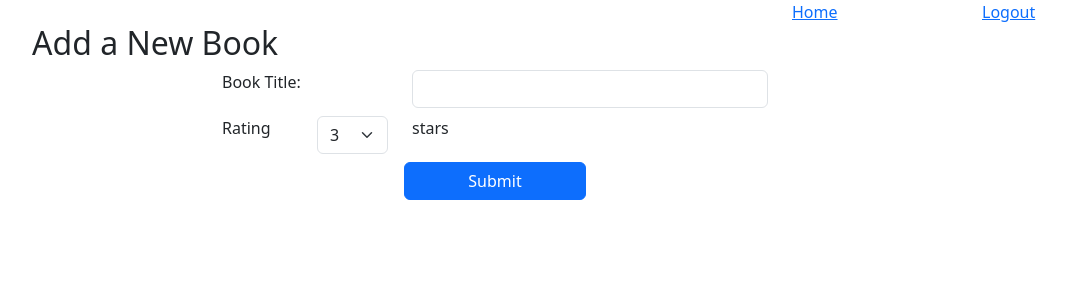
After one commit to hope-crichlow/biblioteq, a Flask app: template biblioteq_app/templates/add_book.html in a window 1280 px wide. The commit adds this page. Shown: the top 300 px of the page, without its empty margins (50-1116 px from the left). Run offline with Flask 3, Linux system fonts and the light colour scheme; the template is opened without the code that fills it, so the values that code supplies are empty.

Commit message:
modified keys and added basic framing

```diff
--- /dev/null
+++ b/biblioteq_app/templates/add_book.html
@@ -0,0 +1,58 @@
+<!DOCTYPE html>
+<html lang="en">
+	<head>
+		<meta charset="UTF-8" />
+		<meta http-equiv="X-UA-Compatible" content="IE=edge" />
+		<meta name="viewport" content="width=device-width, initial-scale=1.0" />
+		<link
+			href="https://cdn.jsdelivr.net/npm/bootstrap@5.3.0-alpha2/dist/css/bootstrap.min.css"
+			rel="stylesheet"
+			integrity="sha384-aFq/bzH65dt+w6FI2ooMVUpc+21e0SRygnTpmBvdBgSdnuTN7QbdgL+OapgHtvPp"
+			crossorigin="anonymous"
+		/>
+		<link
+			rel="stylesheet"
+			type="text/css"
+			href="{{ url_for('static', filename='css/my_style.css') }}"
+		/>
+		<title>Biblioteq</title>
+	</head>
+	<body>
+		<div class="container">
+			<nav class="row">
+				<a href="/books" class="col-sm-2 offset-sm-8">Home</a>
+				<a href="/logout" class="col-sm-2">Logout</a>
+			</nav>
+			<main class="row">
+				<h2>Add a New Book </h2>
+				<form class="col-sm-6 offset-sm-2" action="/books/add" method="post">
+					<div class="form-group row mb-2">
+						<label for="title" class="col-sm-4">Book Title: </label>
+						<div class="col-sm-8">
+							<input type="text" name="title" id="title" class="form-control" />
+						</div>
+					</div>
+
+					<div class="form-group row mb-2">
+						<label class="col-sm-2" for="rating" class="rating">Rating</label>
+						<div class="col-sm-2">
+							<select name="rating" id="rating" class="form-select">
+								<option value="1">1</option>
+								<option value="2">2</option>
+								<option selected value="3">3</option>
+								<option value="4">4</option>
+								<option value="5">5</option>
+							</select>
+						</div>
+						<span class="col-sm-2">stars</span>
+					</div>
+					<input
+						type="submit"
+						value="Submit"
+						class="col-sm-4 offset-sm-4 btn btn-primary"
+					/>
+				</form>
+			</main>
+		</div>
+	</body>
+</html>
--- a/biblioteq_app/templates/dashboard.html
+++ b/biblioteq_app/templates/dashboard.html
@@ -21,6 +21,7 @@
 		<div class="container">
 			<nav class="row">
 				<h3 class="col-sm-8">Welcome {{ user.first_name }}</h3>
+        <a href="/books/add" class="col-sm-2">Add a Book</a>
 				<a href="/logout" class="col-sm-2">Logout</a>
 			</nav>
 		</div>
--- a/biblioteq_app/templates/index.html
+++ b/biblioteq_app/templates/index.html
@@ -18,7 +18,6 @@
 		<title>Biblioteeq</title>
 	</head>
 	<body>
-		<p>Login and Reg</p>
 		<div class="container">
 			<h1>Login and Registration</h1>
 			<div class="row">
```
Also changed, not shown: biblioteq_app/controllers/books.py (+25 -6 lines), biblioteq_app/models/book.py (+17 -0 lines), biblioteq_app/models/user.py (+8 -7 lines), 2 other files.
